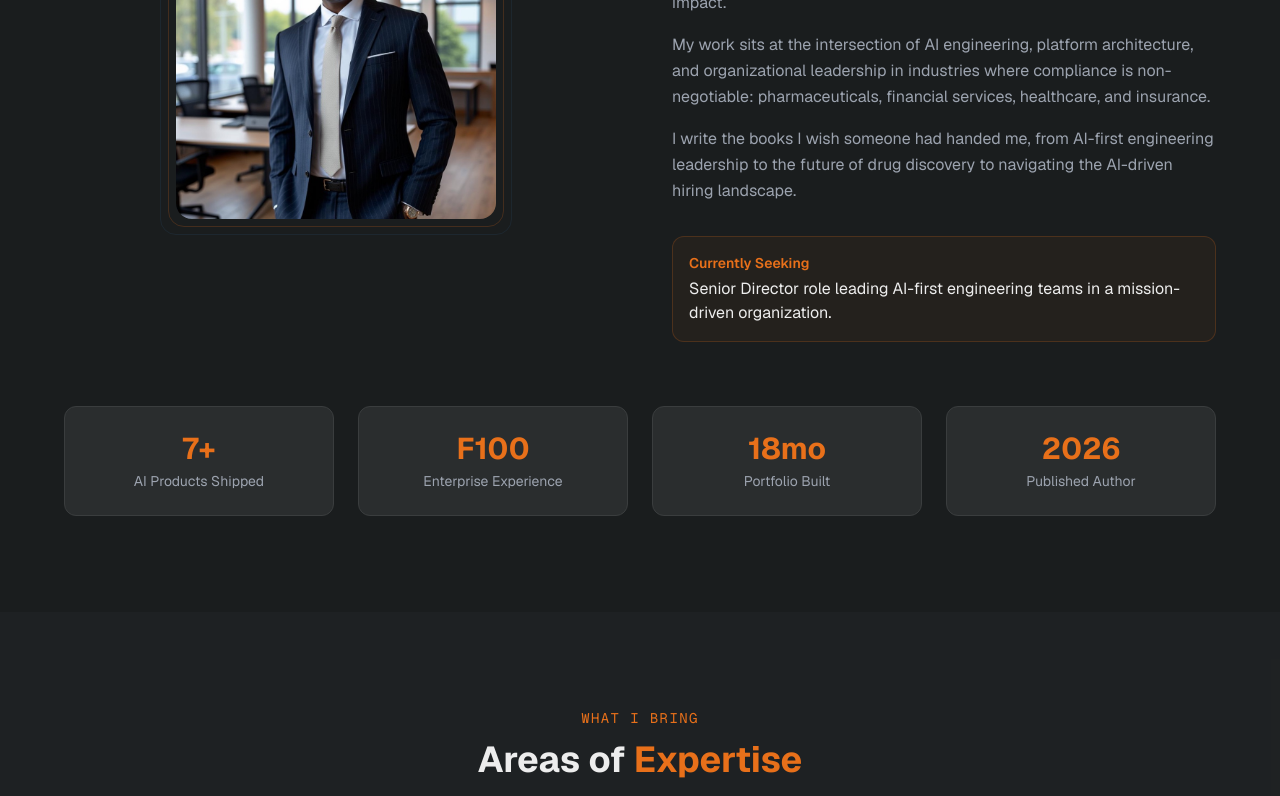
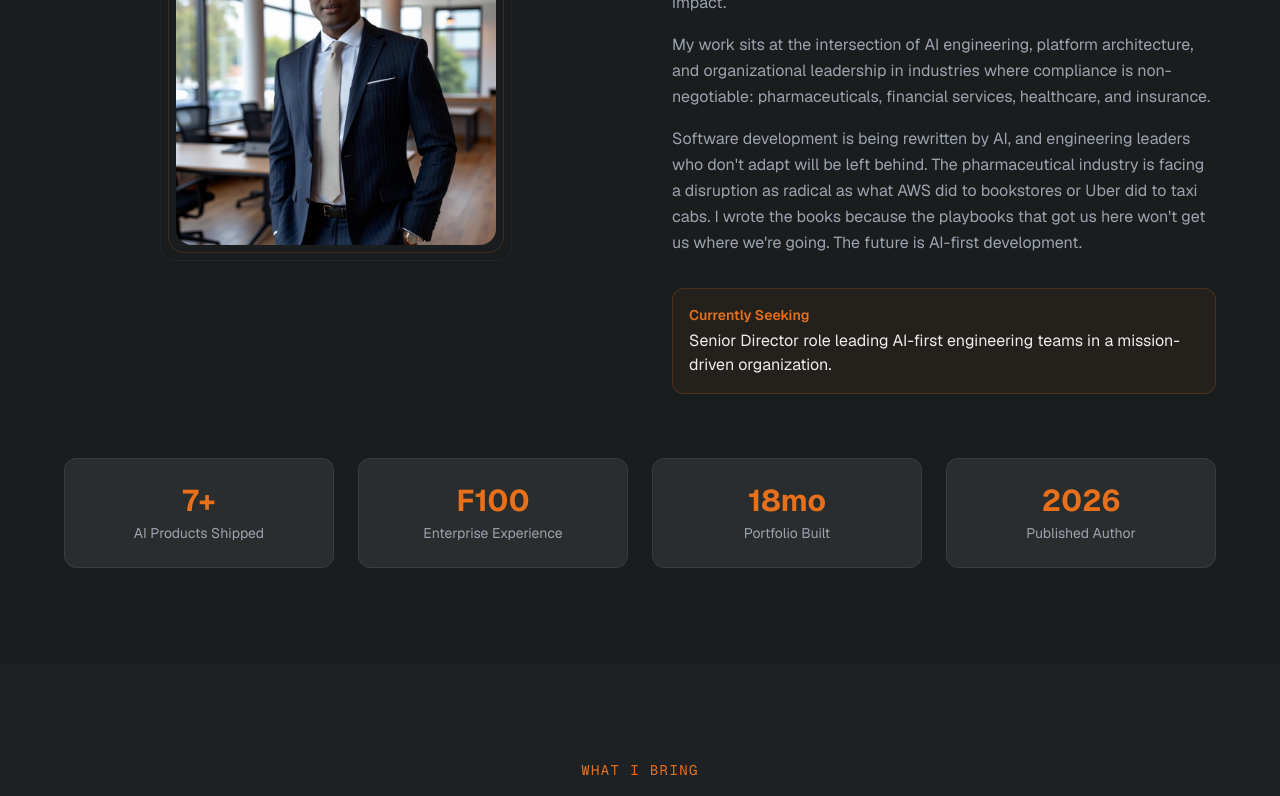
Before and after one commit to airportly/sheldonbarnesv2, a Next.js app: page / in a window 1280 px wide. Shown: the part 1120-1916 px from the top of the page. Built offline with nearby package versions, Linux system fonts and the light colour scheme.

Commit message:
update to language across the site

```diff
--- a/src/app/books/[slug]/resources/page.tsx
+++ b/src/app/books/[slug]/resources/page.tsx
@@ -44,10 +44,10 @@ export default function BookResourcesPage() {
 
           <div className="mb-12">
             <h1 className="text-4xl font-bold mb-3">
-              {book.title} — <span className="text-primary">Resources</span>
+              {book.title}: <span className="text-primary">Resources</span>
             </h1>
             <p className="text-muted text-lg">
-              Figures, templates, and tools from the book — free for practitioners.
+              Figures, templates, and tools from the book, free for practitioners.
             </p>
           </div>
 
--- a/src/app/books/page.tsx
+++ b/src/app/books/page.tsx
@@ -14,7 +14,7 @@ export const metadata: Metadata = {
   openGraph: {
     title: "Books by Sheldon Barnes",
     description:
-      "AI-first engineering, drug discovery, and the modern job search — three books for leaders navigating the AI revolution.",
+      "AI-first engineering, drug discovery, and the modern job search. Three books for leaders navigating the AI revolution.",
     url: "https://sheldonbarnes.com/books",
     images: [{ url: "/og/books.jpg", width: 1200, height: 630, alt: "Books by Sheldon Barnes" }],
   },
--- a/src/app/contact/page.tsx
+++ b/src/app/contact/page.tsx
@@ -6,7 +6,7 @@ import ChatWidget from "@/components/ChatWidget";
 export const metadata: Metadata = {
   title: "Contact Sheldon Barnes | Let's Connect",
   description:
-    "Get in touch with Sheldon Barnes — engineering leader, author, and AI strategist. Available for senior leadership roles, speaking, and collaboration.",
+    "Get in touch with Sheldon Barnes, engineering leader, author, and AI strategist. Available for senior leadership roles, speaking, and collaboration.",
   alternates: { canonical: "https://sheldonbarnes.com/contact" },
   openGraph: {
     title: "Contact Sheldon Barnes",
--- a/src/app/layout.tsx
+++ b/src/app/layout.tsx
@@ -18,7 +18,7 @@ export const metadata: Metadata = {
   metadataBase: new URL(BASE),
   title: "Sheldon Barnes | AI-First Engineering Leader & Author",
   description:
-    "Sheldon Barnes — Senior engineering leader building AI-first teams in regulated enterprises. Author of The Platform Inversion, The $200 Billion Problem, and Why You're Not Getting Hired.",
+    "Sheldon Barnes, senior engineering leader building AI-first teams in regulated enterprises. Author of The Platform Inversion, The $200 Billion Problem, and Why You're Not Getting Hired.",
   alternates: { canonical: BASE },
   icons: {
     icon: [
@@ -89,7 +89,7 @@ const websiteJsonLd = {
   name: "Sheldon Barnes",
   url: "https://sheldonbarnes.com",
   description:
-    "Personal website of Sheldon Barnes — engineering leader, AI strategist, and author.",
+    "Personal website of Sheldon Barnes, engineering leader, AI strategist, and author.",
   author: { "@type": "Person", name: "Sheldon Barnes" },
 };
 
--- a/src/components/About.tsx
+++ b/src/components/About.tsx
@@ -64,9 +64,11 @@ export default function About() {
                 insurance.
               </p>
               <p>
-                I write the books I wish someone had handed me, from AI-first
-                engineering leadership to the future of drug discovery to navigating the
-                AI-driven hiring landscape.
+                Software development is being rewritten by AI, and engineering
+                leaders who don&apos;t adapt will be left behind. The pharmaceutical
+                industry is facing a disruption as radical as what AWS did to
+                bookstores or Uber did to taxi cabs. I wrote the books because the playbooks that got us here
+                won&apos;t get us where we&apos;re going.  The future is AI-first development.
               </p>
             </div>
 
--- a/src/lib/books.ts
+++ b/src/lib/books.ts
@@ -181,7 +181,7 @@ export const books: Book[] = [
     description:
       "Between now and 2030, patent protections will expire on drugs generating over $200 billion in annual revenue. This book traces the collision of pharma's greatest financial crisis with the scientific revolution that may be its answer, AI deployed across every stage of how drugs are discovered and developed.",
     longDescription:
-      "The pharmaceutical industry is caught between a financial crisis and a scientific revolution. Between now and 2030, patent protections will expire on drugs generating more than $200 billion in annual revenue — three times the size of the previous patent cliff. At the same time, artificial intelligence is being deployed across every stage of how drugs are discovered and developed. This book traces the collision of those two forces, examines the Prediction Stack framework for understanding where drug discovery fails, and maps the convergence of technology companies, pharmaceutical giants, and venture capital betting hundreds of billions on AI being the answer.",
+      "The pharmaceutical industry is caught between a financial crisis and a scientific revolution. Between now and 2030, patent protections will expire on drugs generating more than $200 billion in annual revenue, three times the size of the previous patent cliff. At the same time, artificial intelligence is being deployed across every stage of how drugs are discovered and developed. This book traces the collision of those two forces, examines the Prediction Stack framework for understanding where drug discovery fails, and maps the convergence of technology companies, pharmaceutical giants, and venture capital betting hundreds of billions on AI being the answer.",
     cover: "/pharma-book-cover.png",
     links: [
       { label: "Amazon", url: "https://amazon.com/dp/B0F2N6PN3L", icon: "amazon" },
@@ -256,7 +256,7 @@ export const books: Book[] = [
       {
         title: "The Prediction Stack",
         description:
-          "A three-layer framework for understanding where prediction fails in drug discovery — at target selection, molecular design, and clinical outcomes — and how AI addresses each layer.",
+          "A three-layer framework for understanding where prediction fails in drug discovery, at target selection, molecular design, and clinical outcomes, and how AI addresses each layer.",
       },
       {
         title: "The Cost of Being Wrong",
@@ -283,9 +283,9 @@ export const books: Book[] = [
     subtitle:
       "The Hidden System Filtering You Out — and How to Beat It",
     description:
-      "The hiring process was redesigned by AI and nobody told the candidates. This field manual pulls back the curtain on Applicant Tracking Systems, algorithmic scoring, and AI-powered screening — then gives you a repeatable system to beat them.",
+      "The hiring process was redesigned by AI and nobody told the candidates. This field manual pulls back the curtain on Applicant Tracking Systems, algorithmic scoring, and AI-powered screening, then gives you a repeatable system to beat them.",
     longDescription:
-      "Something is broken in the way we get hired. Qualified, experienced people are submitting hundreds of applications and hearing nothing back. The problem isn't them — it's a system that was redesigned by artificial intelligence without telling candidates the rules changed. Before a human recruiter ever sees your resume, it passes through software that parses, scores, and filters. If you don't score well enough, you don't get rejected — you simply never appear. This book exposes how that system works, introduces proprietary frameworks for scoring yourself the way the system does, and gives you a complete, repeatable playbook for navigating the modern job market.",
+      "Something is broken in the way we get hired. Qualified, experienced people are submitting hundreds of applications and hearing nothing back. The problem isn't them, it's a system that was redesigned by artificial intelligence without telling candidates the rules changed. Before a human recruiter ever sees your resume, it passes through software that parses, scores, and filters. If you don't score well enough, you don't get rejected — you simply never appear. This book exposes how that system works, introduces proprietary frameworks for scoring yourself the way the system does, and gives you a complete, repeatable playbook for navigating the modern job market.",
     cover: "/hiring-book-cover.png",
     links: [
       { label: "Amazon", url: "https://kdp.amazon.com/amazon-dp-action/us/dualbookshelf.marketplacelink/B0G3HQ9CNM", icon: "amazon" },
@@ -362,7 +362,7 @@ export const books: Book[] = [
       {
         title: "Resume Match Score (RMS)",
         description:
-          "A proprietary framework for measuring how well your resume maps to any job description — and how to systematically improve your score.",
+          "A proprietary framework for measuring how well your resume maps to any job description, and how to systematically improve your score.",
       },
       {
         title: "Role Fit Score (RFS)",
@@ -377,7 +377,7 @@ export const books: Book[] = [
       {
         title: "The AI Job Search System",
         description:
-          "A complete, repeatable system for navigating the modern job market — one that works with the technology instead of against it.",
+          "A complete, repeatable system for navigating the modern job market, one that works with the technology instead of against it.",
       },
     ],
     figures: [],
```
